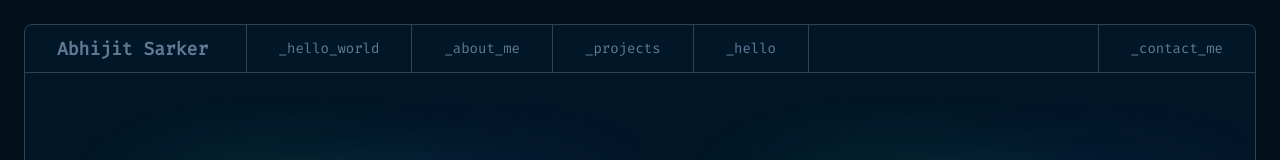
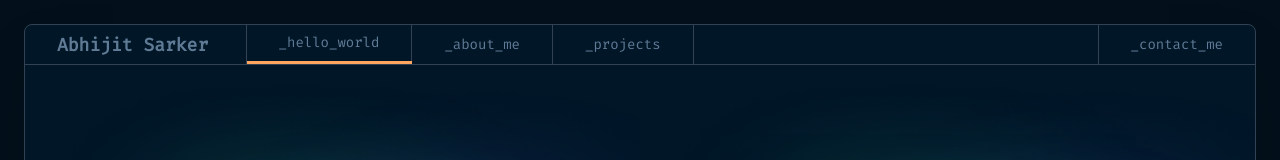
Before and after one commit to AbhijitSarker/portfolio, a React (Vite) app: page / in a window 1280 px wide. Shown: the top 160 px of the page. Built offline with nearby package versions, Linux system fonts and the light colour scheme.

Commit message:
added active link feature

```diff
--- /dev/null
+++ b/src/Components/ActiveLink/ActiveLink.css
@@ -0,0 +1,3 @@
+.active{
+    border-bottom: 3px solid #FEA55F;
+}
--- /dev/null
+++ b/src/Components/ActiveLink/ActiveLink.jsx
@@ -0,0 +1,17 @@
+import React from 'react';
+import './ActiveLink.css'
+import { NavLink } from 'react-router-dom';
+const ActiveLink = ({ to, children }) => {
+    return (
+
+        <NavLink
+            to={to}
+            className={({ isActive }) => isActive ? "active" : ""}
+        >
+            {children}
+        </NavLink>
+
+    );
+};
+
+export default ActiveLink;
--- a/src/Components/Header/Header.jsx
+++ b/src/Components/Header/Header.jsx
@@ -2,12 +2,13 @@ import React, { useState } from 'react';
 import { Link } from 'react-router-dom';
 import { GiTireIronCross } from "react-icons/gi";
 import { FaBarsStaggered } from "react-icons/fa6";
-import Footer from '../Footer/Footer';
+import { NavLink } from 'react-router-dom';
+import ActiveLink from '../ActiveLink/ActiveLink';
 
 const Header = () => {
     const [open, setOpen] = useState(false);
     return (
-        <div className=' flex flex-row justify-between border-b border-b-border h-12 text-sm'>
+        <div className=' flex flex-row justify-between border-b border-b-border h-10 text-sm'>
             {/* name */}
             <div className='md:border-r md:border-r-slate-700 px-8 md:w-64 flex items-center text-lg font-semibold'>
                 <p>Abhijit Sarker</p>
@@ -24,12 +25,12 @@ const Header = () => {
                 </div>
 
                 <div className='w-full border-b h-full bg-[#011627] rounded-lg  border-b-border'>
-                    <Link to={'/'} className='w-full' onClick={() => setOpen(!open)} >
+                    <NavLink to={'/'} className='w-full' onClick={() => setOpen(!open)} >
                         <div className='flex items-center justify-center h-16 border-b  border-b-border px-8 hover:text-white hover:bg-[#0F2031]'>_hello_world</div>
-                    </Link>
-                    <Link to={'/about-me'} onClick={() => setOpen(!open)}>
+                    </NavLink>
+                    <NavLink to={'/about-me'} onClick={() => setOpen(!open)}>
                         <div className='flex items-center justify-center h-16 border-b  border-b-border px-8 hover:text-white hover:bg-[#0F2031]'>_about_me</div>
-                    </Link>
+                    </NavLink>
                     <Link to={'/projects'} onClick={() => setOpen(!open)}>
                         <div className='flex items-center justify-center h-16 border-b  border-b-border px-8 hover:text-white hover:bg-[#0F2031]'>_projects</div>
                     </Link>
@@ -44,25 +45,23 @@ const Header = () => {
             <div className='hidden md:flex flex-row justify-between w-full'>
                 <div className='flex'>
 
-                    <Link to={'/'}>
+                    <ActiveLink to={'/'}>
                         <div className='flex items-center w-max h-full border-r  border-r-slate-700 px-8 hover:text-white hover:bg-[#0F2031]'>_hello_world</div>
-                    </Link>
-                    <Link to={'/about-me'}>
+                    </ActiveLink>
+                    <ActiveLink to={'/about-me'}>
                         <div className='flex items-center h-full border-r  border-r-slate-700 px-8 hover:text-white hover:bg-[#0F2031]'>_about_me</div>
-                    </Link>
-                    <Link to={'/projects'}>
+                    </ActiveLink>
+                    <ActiveLink to={'/projects'}>
                         <div className='flex items-center h-full border-r  border-r-slate-700 px-8 hover:text-white hover:bg-[#0F2031]'>_projects</div>
-                    </Link>
-                    <Link to={'/contact-me'}>
-                        <div className='flex items-center h-full border-r  border-r-slate-700 px-8 hover:text-white hover:bg-[#0F2031]'>_hello</div>
-                    </Link>
+                    </ActiveLink>
+
 
                 </div>
 
                 {/* contact me */}
-                <Link to={'/contact-me'}>
+                <ActiveLink to={'/contact-me'}>
                     <div className='flex items-center h-full border-l  border-l-slate-700 px-8 hover:text-white hover:bg-[#0F2031]'>_contact_me</div>
-                </Link>
+                </ActiveLink>
 
             </div>
 
--- a/src/Pages/Home/Home.jsx
+++ b/src/Pages/Home/Home.jsx
@@ -8,9 +8,9 @@ const Home = () => {
         <div className='h-full w-full flex  flex-col md:flex-row'>
 
             <motion.div
-                initial={{ opacity: 0, x: -50 }} // Initial state
+                initial={{ opacity: 0, x: 0 }} // Initial state
                 animate={{ opacity: 1, x: 0 }}     // Animation state
-                transition={{ duration: 1 }}
+                transition={{ duration: 2 }}
                 className="w-full h-full home-bg-green">
                 <div className='w-full h-full l-20  flex  home-bg-blue flex-col justify-center items-center'>
                     <div>
```
Also changed, not shown: src/index.css (line endings or trailing spaces).
